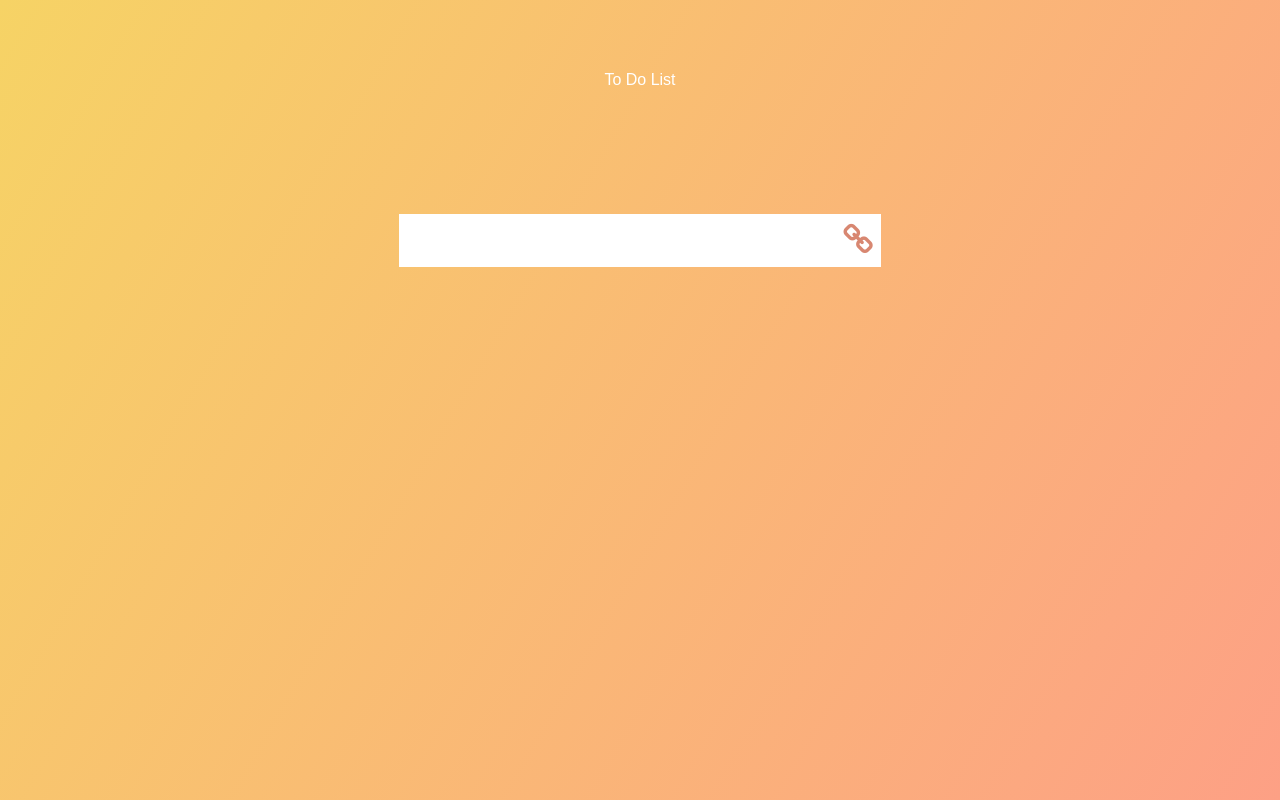
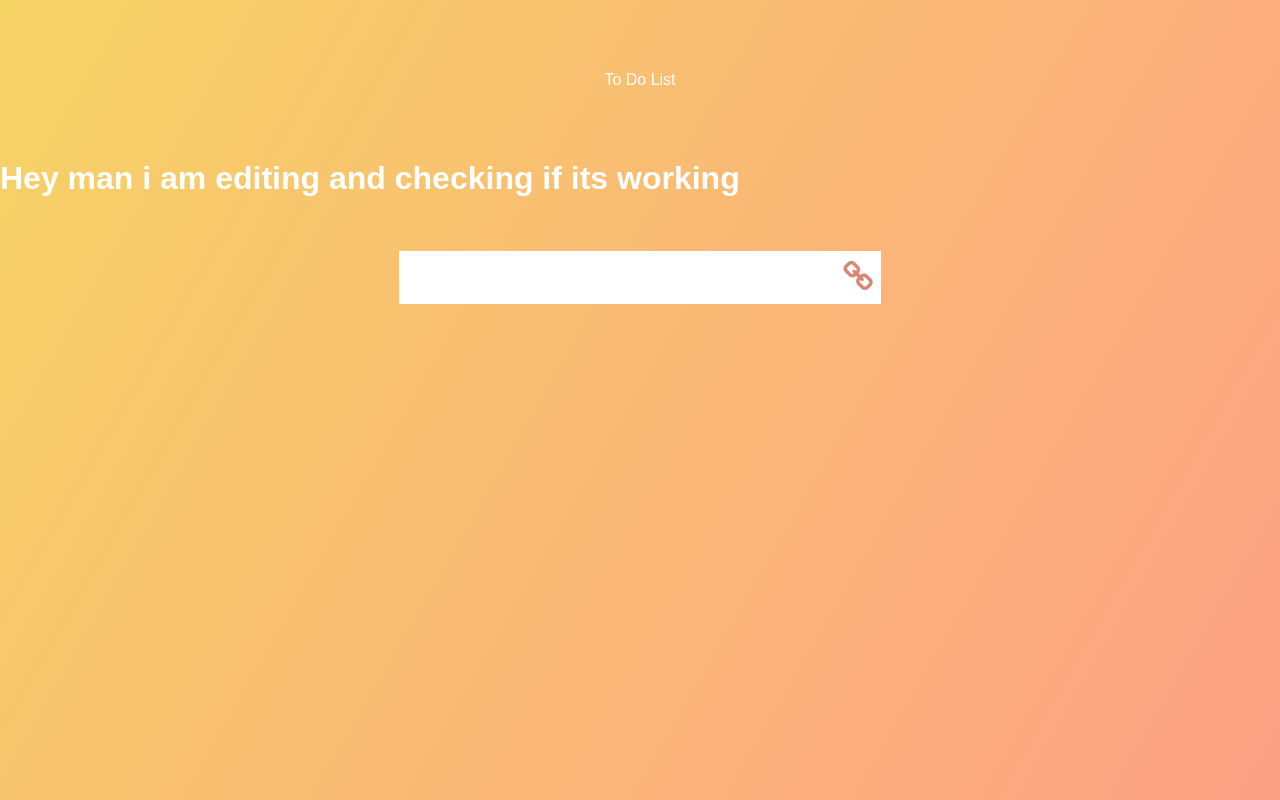
Before and after one commit to princeprabhat/improved-to-do-list, a plain HTML site: page index.html in a window 1280 px wide. Drawn offline with Linux system fonts and the light colour scheme; a web font is replaced by a local one.

Commit message:
editing complete saving the commit

```diff
--- a/index.html
+++ b/index.html
@@ -10,6 +10,7 @@
 </head>
 <body>
 <header>To Do List</header>
+<h1 id="prince">Hey man i am editing and checking if its working</h1>
 <form>
     <input type="text" class="todo-input">
     <button class="todo-button" type="submit">
```
